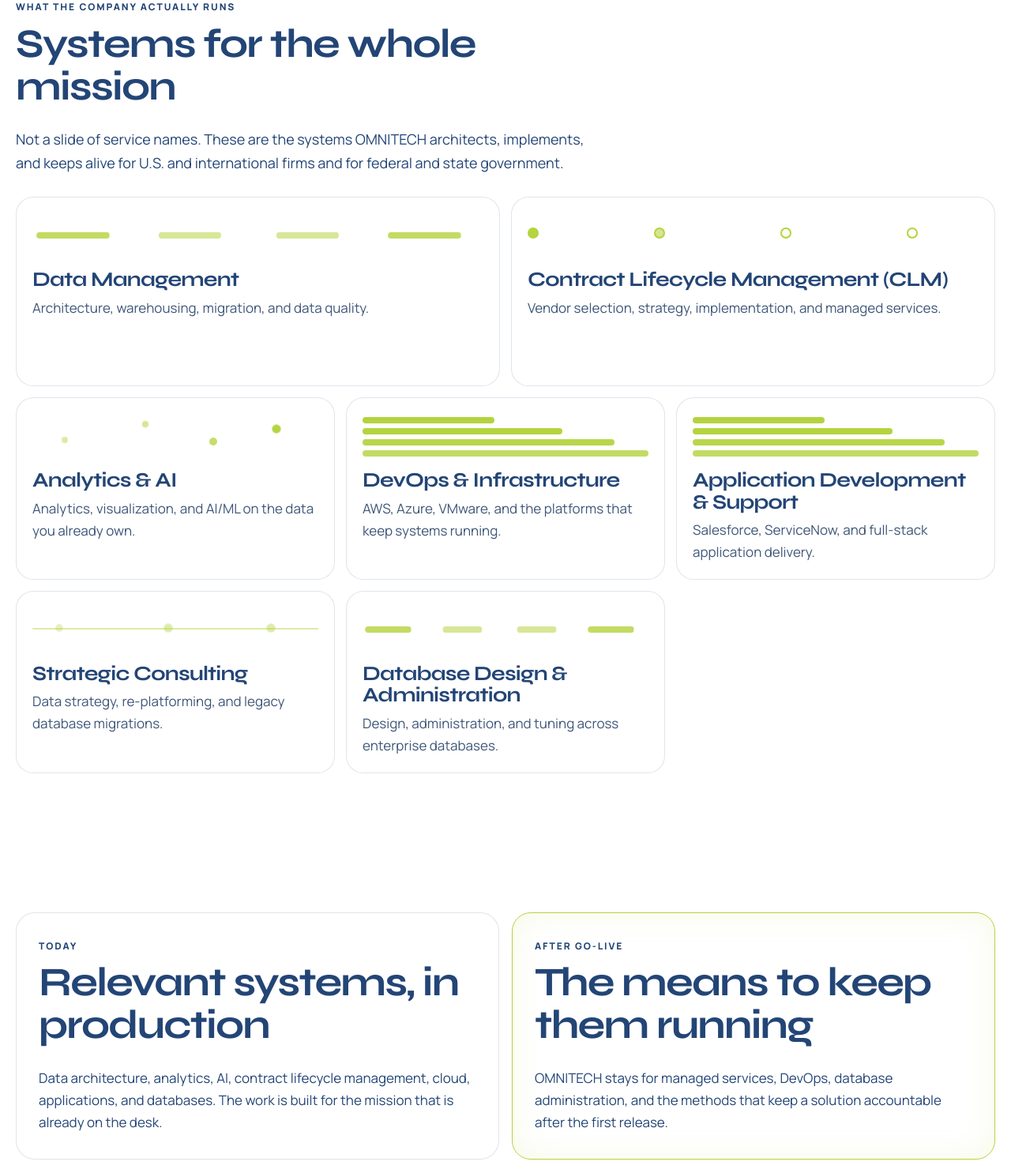
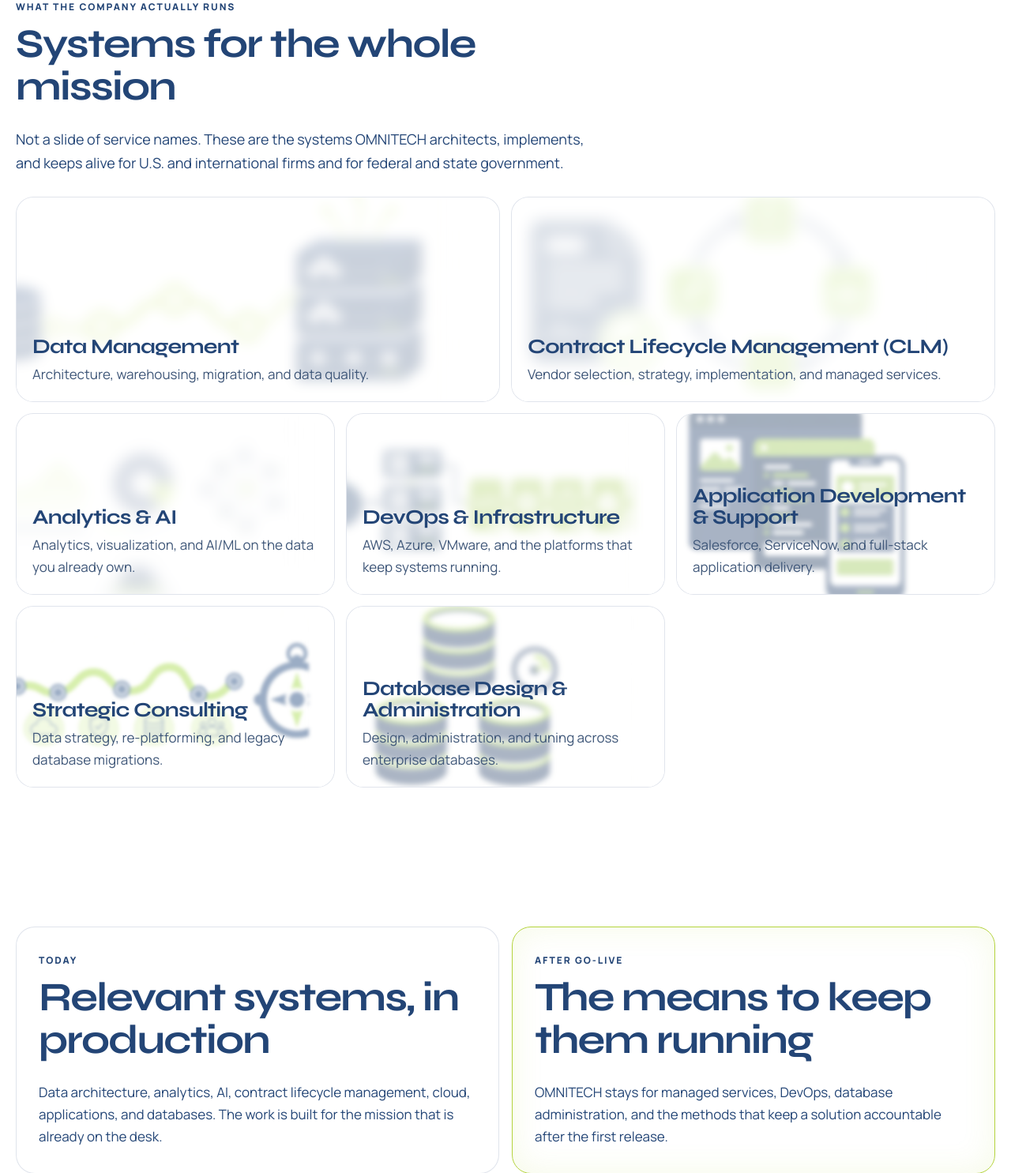
Before and after one commit to naveenarul-07/Omnitech, a PHP site: page / in a window 1280 px wide. Shown: the part 890-2375 px from the top of the page at 79% size. Run offline with PHP 8.4, Linux system fonts and the light colour scheme.

Commit message:
Fade a practice illustration behind each mission card.
Every system under Systems for the whole mission now has its own navy and lime image, blurred and breathing behind the title.

Co-authored-by: Naveen G. A <naveen7122004@gmail.com>

```diff
--- a/assets/css/style.css
+++ b/assets/css/style.css
@@ -874,6 +874,10 @@ input:focus, textarea:focus {
   0%, 100% { transform: translateY(0); }
   50% { transform: translateY(-18px); }
 }
+@keyframes practice-wash {
+  0%, 100% { opacity: 0.16; filter: blur(10px); transform: scale(1.02); }
+  50% { opacity: 0.4; filter: blur(2px); transform: scale(1.08); }
+}
 .hero-kicker, .hero-copy h1, .hero-copy p, .hero-actions, .hero-panel, .hero-metrics {
   animation: rise 0.9s var(--ease) both;
 }
@@ -1119,28 +1123,54 @@ input[type="file"] {
   gap: 14px;
 }
 .practice {
+  position: relative;
   grid-column: span 4;
   display: grid;
-  align-content: start;
+  align-content: end;
   gap: 8px;
-  min-height: 210px;
+  min-height: 230px;
   padding: 20px;
   border-radius: 22px;
   color: var(--navy);
   background: #ffffff;
   border: 1px solid rgba(35, 69, 118, 0.14);
   overflow: hidden;
+  isolation: isolate;
   transition: transform 0.28s var(--ease), border-color 0.28s ease;
 }
 .practice:nth-child(1),
-.practice:nth-child(2) { grid-column: span 6; min-height: 240px; }
+.practice:nth-child(2) { grid-column: span 6; min-height: 260px; }
 .practice:hover { transform: translateY(-6px); border-color: var(--lime); color: var(--navy); }
+.practice-bg {
+  position: absolute;
+  inset: -12%;
+  width: 124%;
+  height: 124%;
+  object-fit: cover;
+  z-index: 0;
+  pointer-events: none;
+  opacity: 0.2;
+  filter: blur(7px);
+  transform: scale(1.04);
+  animation: practice-wash 8s ease-in-out infinite;
+}
+.practice:nth-child(2) .practice-bg { animation-delay: -1.1s; }
+.practice:nth-child(3) .practice-bg { animation-delay: -2.2s; }
+.practice:nth-child(4) .practice-bg { animation-delay: -3.3s; }
+.practice:nth-child(5) .practice-bg { animation-delay: -4.4s; }
+.practice:nth-child(6) .practice-bg { animation-delay: -5.5s; }
+.practice:nth-child(7) .practice-bg { animation-delay: -6.6s; }
+.practice::before {
+  content: "";
+  position: absolute;
+  inset: 0;
+  z-index: 0;
+  background: linear-gradient(180deg, rgba(255, 255, 255, 0.42) 0%, rgba(255, 255, 255, 0.86) 58%, #ffffff 100%);
+}
+.practice > :not(.practice-bg) { position: relative; z-index: 1; }
 .practice h3 { margin: 8px 0 0; font-size: 26px; color: var(--navy); }
 .practice p { margin: 0; color: var(--muted); }
-.practice-viz {
-  position: relative;
-  height: 54px;
-}
+.practice-viz { display: none; }
 .practice-viz i {
   position: absolute;
   display: block;
--- a/index.php
+++ b/index.php
@@ -26,6 +26,15 @@ $blurbs = [
     'application-development' => 'Salesforce, ServiceNow, and full-stack application delivery.',
     'strategic-consulting' => 'Data strategy, re-platforming, and legacy database migrations.',
     'database' => 'Design, administration, and tuning across enterprise databases.',
+];
+$practiceArt = [
+    'data-management' => 'practice-data.png',
+    'clm' => 'practice-clm.png',
+    'analytics-ai' => 'practice-analytics.png',
+    'devops' => 'practice-devops.png',
+    'application-development' => 'practice-apps.png',
+    'strategic-consulting' => 'practice-strategy.png',
+    'database' => 'practice-database.png',
 ];
 ?>
 <section class="hero hero-home">
@@ -98,6 +107,7 @@ $blurbs = [
     <div class="practice-grid">
       <?php foreach (services() as $service): ?>
         <a class="practice practice-<?= e($service['slug']) ?>" href="<?= e(url('solutions') . '#' . $service['slug']) ?>">
+          <img class="practice-bg" src="<?= e(asset('img/practices/' . ($practiceArt[$service['slug']] ?? 'practice-data.png'))) ?>" alt="">
           <span class="practice-viz" aria-hidden="true">
             <i></i><i></i><i></i><i></i>
           </span>
```
Also changed, not shown: wordpress-theme/omnitech/assets/css/style.css (+37 -7 lines), assets/img/practices/practice-analytics.png (added), assets/img/practices/practice-apps.png (added), assets/img/practices/practice-clm.png (added), assets/img/practices/practice-data.png (added), assets/img/practices/practice-database.png (added), assets/img/practices/practice-devops.png (added), assets/img/practices/practice-strategy.png (added), wordpress-theme/omnitech/assets/img/practices/practice-analytics.png (added), wordpress-theme/omnitech/assets/img/practices/practice-apps.png (added), wordpress-theme/omnitech/assets/img/practices/practice-clm.png (added), wordpress-theme/omnitech/assets/img/practices/practice-data.png (added), wordpress-theme/omnitech/assets/img/practices/practice-database.png (added), wordpress-theme/omnitech/assets/img/practices/practice-devops.png (added), 1 more files.
